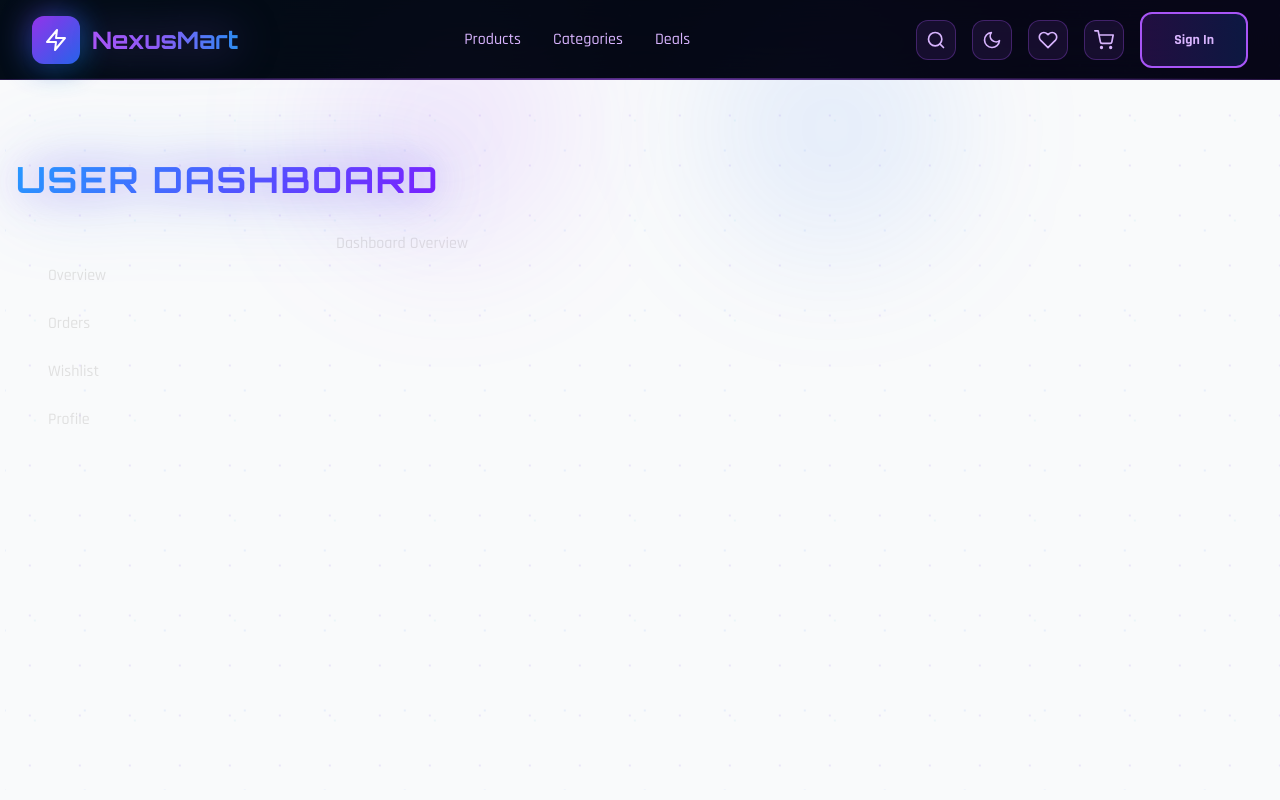
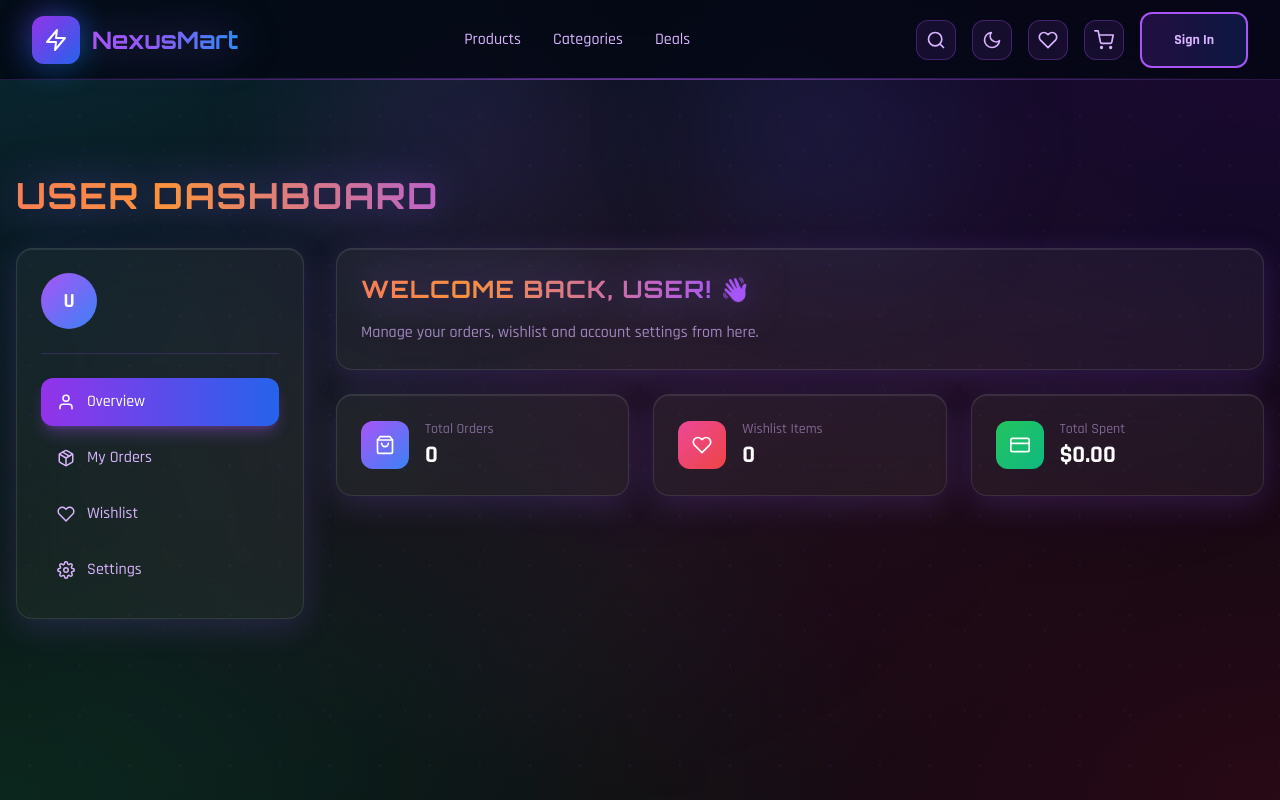
Before and after one commit to 5th-Semester-Projects/Nexusmart-Ecommerce-Website-FWD-MERN-Stack-Project, a React (Vite) app in the folder client/: page /dashboard in a window 1280 px wide. Shown: the top 800 px of the page. Built offline with nearby package versions, Linux system fonts and the light colour scheme; no server answers; a web font is replaced by a local one.

Commit message:
Fix dashboard styling and logout functionality

```diff
--- a/client/src/components/layout/Navbar.jsx
+++ b/client/src/components/layout/Navbar.jsx
@@ -7,7 +7,7 @@ import {
   FiMoon, FiSun, FiPackage, FiSettings, FiLogOut, FiZap
 } from 'react-icons/fi';
 import { toggleTheme, toggleMobileMenu } from '../../redux/slices/uiSlice';
-import { logout } from '../../redux/slices/authSlice';
+import { clearCredentials } from '../../redux/slices/authSlice';
 import Button from '../common/Button';
 
 const Navbar = () => {
@@ -24,7 +24,7 @@ const Navbar = () => {
 
   const handleLogout = () => {
     setUserMenuOpen(false);
-    dispatch(logout());
+    dispatch(clearCredentials());
     navigate('/');
   };
 
--- a/client/src/pages/dashboard/UserDashboard.jsx
+++ b/client/src/pages/dashboard/UserDashboard.jsx
@@ -1,41 +1,158 @@
 import React from 'react';
-import { Routes, Route } from 'react-router-dom';
+import { Link, Routes, Route, useLocation } from 'react-router-dom';
+import { useSelector } from 'react-redux';
 import { Helmet } from 'react-helmet-async';
+import { motion } from 'framer-motion';
+import { FiUser, FiPackage, FiHeart, FiSettings, FiShoppingBag, FiCreditCard } from 'react-icons/fi';
+
+const DashboardOverview = () => {
+  const { user } = useSelector((state) => state.auth);
+
+  return (
+    <div className="space-y-6">
+      <div className="glass-card p-6 rounded-2xl">
+        <h2 className="text-2xl font-bold gradient-text mb-4">Welcome back, {user?.firstName || 'User'}! 👋</h2>
+        <p className="text-purple-300/70">Manage your orders, wishlist and account settings from here.</p>
+      </div>
+
+      <div className="grid md:grid-cols-3 gap-6">
+        <motion.div whileHover={{ scale: 1.02 }} className="glass-card p-6 rounded-2xl">
+          <div className="flex items-center gap-4">
+            <div className="w-12 h-12 rounded-xl bg-gradient-to-br from-purple-500 to-blue-500 flex items-center justify-center">
+              <FiShoppingBag className="text-white text-xl" />
+            </div>
+            <div>
+              <p className="text-purple-300/50 text-sm">Total Orders</p>
+              <p className="text-2xl font-bold text-white">0</p>
+            </div>
+          </div>
+        </motion.div>
+
+        <motion.div whileHover={{ scale: 1.02 }} className="glass-card p-6 rounded-2xl">
+          <div className="flex items-center gap-4">
+            <div className="w-12 h-12 rounded-xl bg-gradient-to-br from-pink-500 to-red-500 flex items-center justify-center">
+              <FiHeart className="text-white text-xl" />
+            </div>
+            <div>
+              <p className="text-purple-300/50 text-sm">Wishlist Items</p>
+              <p className="text-2xl font-bold text-white">0</p>
+            </div>
+          </div>
+        </motion.div>
+
+        <motion.div whileHover={{ scale: 1.02 }} className="glass-card p-6 rounded-2xl">
+          <div className="flex items-center gap-4">
+            <div className="w-12 h-12 rounded-xl bg-gradient-to-br from-green-500 to-emerald-500 flex items-center justify-center">
+              <FiCreditCard className="text-white text-xl" />
+            </div>
+            <div>
+              <p className="text-purple-300/50 text-sm">Total Spent</p>
+              <p className="text-2xl font-bold text-white">$0.00</p>
+            </div>
+          </div>
+        </motion.div>
+      </div>
+    </div>
+  );
+};
 
 const UserDashboard = () => {
+  const location = useLocation();
+  const { user } = useSelector((state) => state.auth);
+
+  const menuItems = [
+    { path: '/dashboard', name: 'Overview', icon: FiUser, end: true },
+    { path: '/dashboard/orders', name: 'My Orders', icon: FiPackage },
+    { path: '/dashboard/wishlist', name: 'Wishlist', icon: FiHeart },
+    { path: '/dashboard/settings', name: 'Settings', icon: FiSettings },
+  ];
+
+  const isActive = (path, end = false) => {
+    if (end) return location.pathname === path;
+    return location.pathname.startsWith(path);
+  };
+
   return (
     <>
       <Helmet>
         <title>Dashboard - NexusMart</title>
       </Helmet>
-      <div className="min-h-screen py-20 bg-gray-50 dark:bg-gray-900">
-        <div className="max-w-7xl mx-auto px-4">
-          <h1 className="text-4xl font-bold mb-8">User Dashboard</h1>
-          <div className="grid md:grid-cols-4 gap-8">
-            <aside className="card p-6">
+      <div className="min-h-screen pt-24 pb-12 px-4">
+        <div className="max-w-7xl mx-auto">
+          <motion.h1
+            initial={{ opacity: 0, y: -20 }}
+            animate={{ opacity: 1, y: 0 }}
+            className="text-4xl font-bold gradient-text mb-8"
+            style={{ fontFamily: 'Orbitron, sans-serif' }}
+          >
+            User Dashboard
+          </motion.h1>
+
+          <div className="grid lg:grid-cols-4 gap-8">
+            {/* Sidebar */}
+            <motion.aside
+              initial={{ opacity: 0, x: -20 }}
+              animate={{ opacity: 1, x: 0 }}
+              className="glass-card p-6 rounded-2xl h-fit"
+            >
+              {/* User Info */}
+              <div className="flex items-center gap-4 mb-6 pb-6 border-b border-purple-500/20">
+                <div className="w-14 h-14 rounded-full bg-gradient-to-br from-purple-500 to-blue-500 flex items-center justify-center text-white text-xl font-bold">
+                  {user?.firstName?.[0] || 'U'}
+                </div>
+                <div>
+                  <p className="font-bold text-white">{user?.firstName} {user?.lastName}</p>
+                  <p className="text-sm text-purple-300/50">{user?.email}</p>
+                </div>
+              </div>
+
+              {/* Navigation */}
               <nav className="space-y-2">
-                <a href="/dashboard" className="block p-2 rounded hover:bg-gray-100 dark:hover:bg-gray-700">
-                  Overview
-                </a>
-                <a href="/dashboard/orders" className="block p-2 rounded hover:bg-gray-100 dark:hover:bg-gray-700">
-                  Orders
-                </a>
-                <a href="/dashboard/wishlist" className="block p-2 rounded hover:bg-gray-100 dark:hover:bg-gray-700">
-                  Wishlist
-                </a>
-                <a href="/dashboard/profile" className="block p-2 rounded hover:bg-gray-100 dark:hover:bg-gray-700">
-                  Profile
-                </a>
+                {menuItems.map((item) => (
+                  <Link
+                    key={item.path}
+                    to={item.path}
+                    className={`flex items-center gap-3 px-4 py-3 rounded-xl transition-all duration-300 ${
+                      isActive(item.path, item.end)
+                        ? 'bg-gradient-to-r from-purple-600 to-blue-600 text-white shadow-lg shadow-purple-500/30'
+                        : 'text-purple-300 hover:bg-purple-500/10 hover:text-cyan-400'
+                    }`}
+                  >
+                    <item.icon className="text-lg" />
+                    <span className="font-medium">{item.name}</span>
+                  </Link>
+                ))}
               </nav>
-            </aside>
-            <div className="md:col-span-3">
+            </motion.aside>
+
+            {/* Main Content */}
+            <motion.div
+              initial={{ opacity: 0, x: 20 }}
+              animate={{ opacity: 1, x: 0 }}
+              className="lg:col-span-3"
+            >
               <Routes>
-                <Route path="/" element={<div>Dashboard Overview</div>} />
-                <Route path="/orders" element={<div>Orders List</div>} />
-                <Route path="/wishlist" element={<div>Wishlist</div>} />
-                <Route path="/profile" element={<div>Profile Settings</div>} />
+                <Route path="/" element={<DashboardOverview />} />
+                <Route path="/orders" element={
+                  <div className="glass-card p-6 rounded-2xl">
+                    <h2 className="text-2xl font-bold text-white mb-4">My Orders</h2>
+                    <p className="text-purple-300/70">You haven't placed any orders yet.</p>
+                  </div>
+                } />
+                <Route path="/wishlist" element={
+                  <div className="glass-card p-6 rounded-2xl">
+                    <h2 className="text-2xl font-bold text-white mb-4">My Wishlist</h2>
+                    <p className="text-purple-300/70">Your wishlist is empty.</p>
+                  </div>
+                } />
+                <Route path="/settings" element={
+                  <div className="glass-card p-6 rounded-2xl">
+                    <h2 className="text-2xl font-bold text-white mb-4">Account Settings</h2>
+                    <p className="text-purple-300/70">Coming soon...</p>
+                  </div>
+                } />
               </Routes>
-            </div>
+            </motion.div>
           </div>
         </div>
       </div>
```
Also changed, not shown: 66 other files (tests, documents, lock files or other folders).
